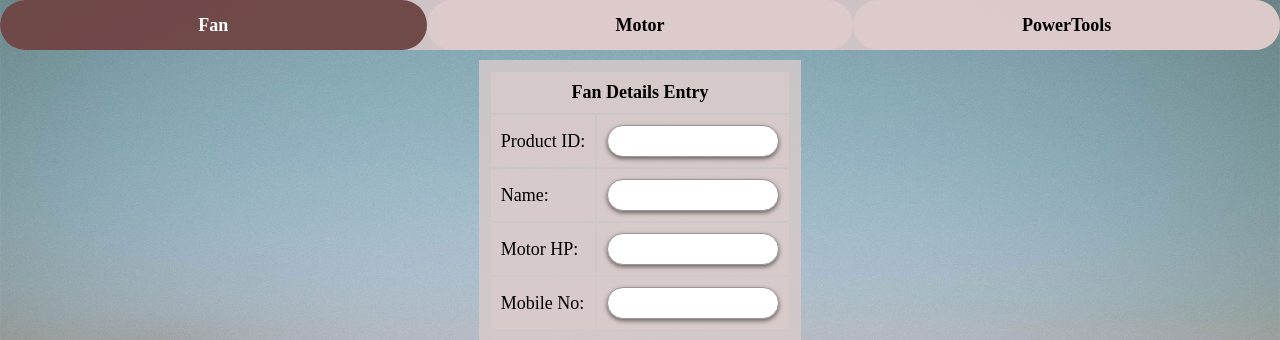
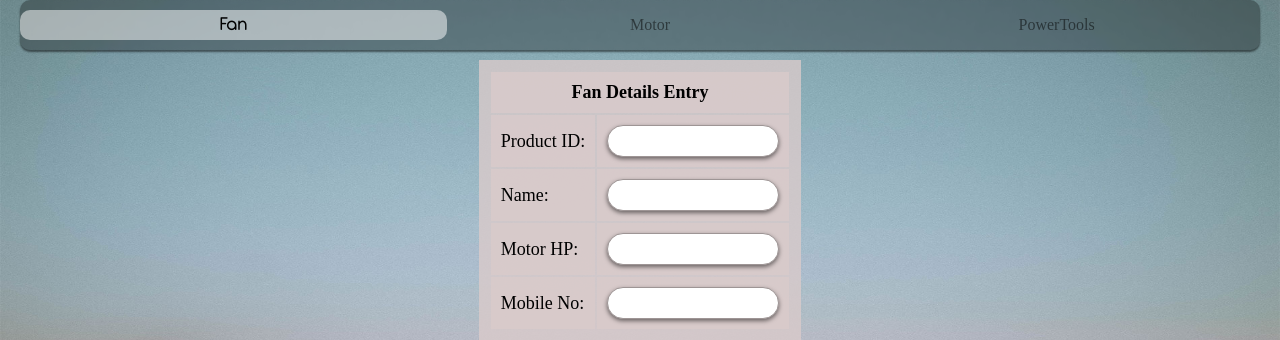
Before and after one commit to Justin-Ebenazar/jacob_Enterprise_freelancing, a Flask app: page /service in a window 1280 px wide. Shown: the part 100-440 px from the top of the page. Run offline with Flask 3, Linux system fonts and the light colour scheme.

Commit message:
little changes to ui of service tab

```diff
--- a/Manicks/templates/home.html
+++ b/Manicks/templates/home.html
@@ -3,7 +3,7 @@
 <head>
     <meta charset="UTF-8">
     <meta name="viewport" content="width=device-width, initial-scale=1.0">
-    <title>home page</title>
+    <title>JE-HomePage</title>
     <link rel="stylesheet" href="style1.css">
     <script src="javascp.js"></script>
 </head>
@@ -83,7 +83,7 @@
             </div>
         </div>
 
-    <!--side navigaiton panel oda code ithu-->>
+    <!--side navigaiton panel oda code ithu-->
         <div id="mySidenav" class="sidenav">
             <a href="javascript:void(0)" class="closebtn" onclick="closeNav()">&times;</a>
             <a href="#">Finance</a>
--- a/Manicks/templates/style1.css
+++ b/Manicks/templates/style1.css
@@ -164,7 +164,7 @@ a{
 section{
     height: 100vh;
 }
-.home-search-bar, .service-nav , .service-nav div{
+.home-search-bar{
     height: 50px;
     display: flex;
     position: relative;
@@ -174,6 +174,19 @@ section{
     font-weight: bold;
     background-color: rgba(225, 204, 204,0.8);
     border-radius: 30px;
+}
+.service-nav{
+    color: rgb(0,0,0,0.5);
+    justify-content: space-evenly;
+    align-items: center;
+    background-color: rgb(0,0,0,0.3);
+    backdrop-filter: blur(2px);
+    box-shadow: 0px 2px 2px;
+    height: 50px;
+    display: flex;
+    margin-left: 20px;
+    margin-right: 20px;
+    border-radius: 10px;
 }
 input,select{
     width: 150px;
@@ -198,10 +211,21 @@ input,select{
     width: 100vw;;
     cursor: pointer;
     transition: 0.5s;
+    justify-content: space-evenly;
+    align-items: center;
+    display: flex;
 }
 .tab.active{
-    color: white;
-    background-color: rgba(89, 43, 43,0.8);
+    color: black;
+    font-family: navfont;
+    font-size: 20px;
+    background-color: rgba(255, 255, 255,0.5);
+    display: flex;
+    border-radius: 10px;
+    align-items: center;
+    height: 30px;
+    padding-left: 10px;
+    padding-right: 10px;
 }
 .service-table,th,td{
     background-color: rgba(218, 203, 203,0.8);
```
